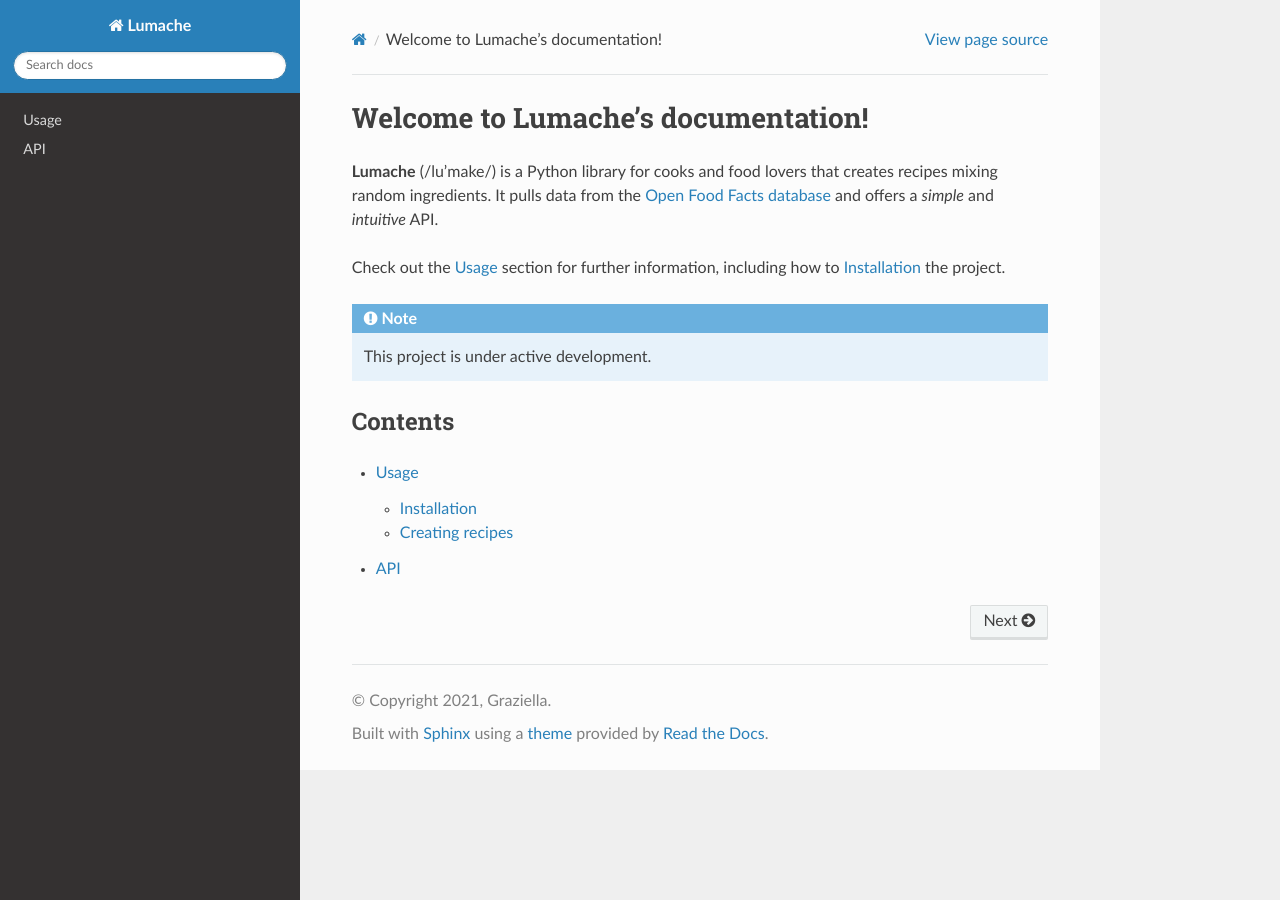
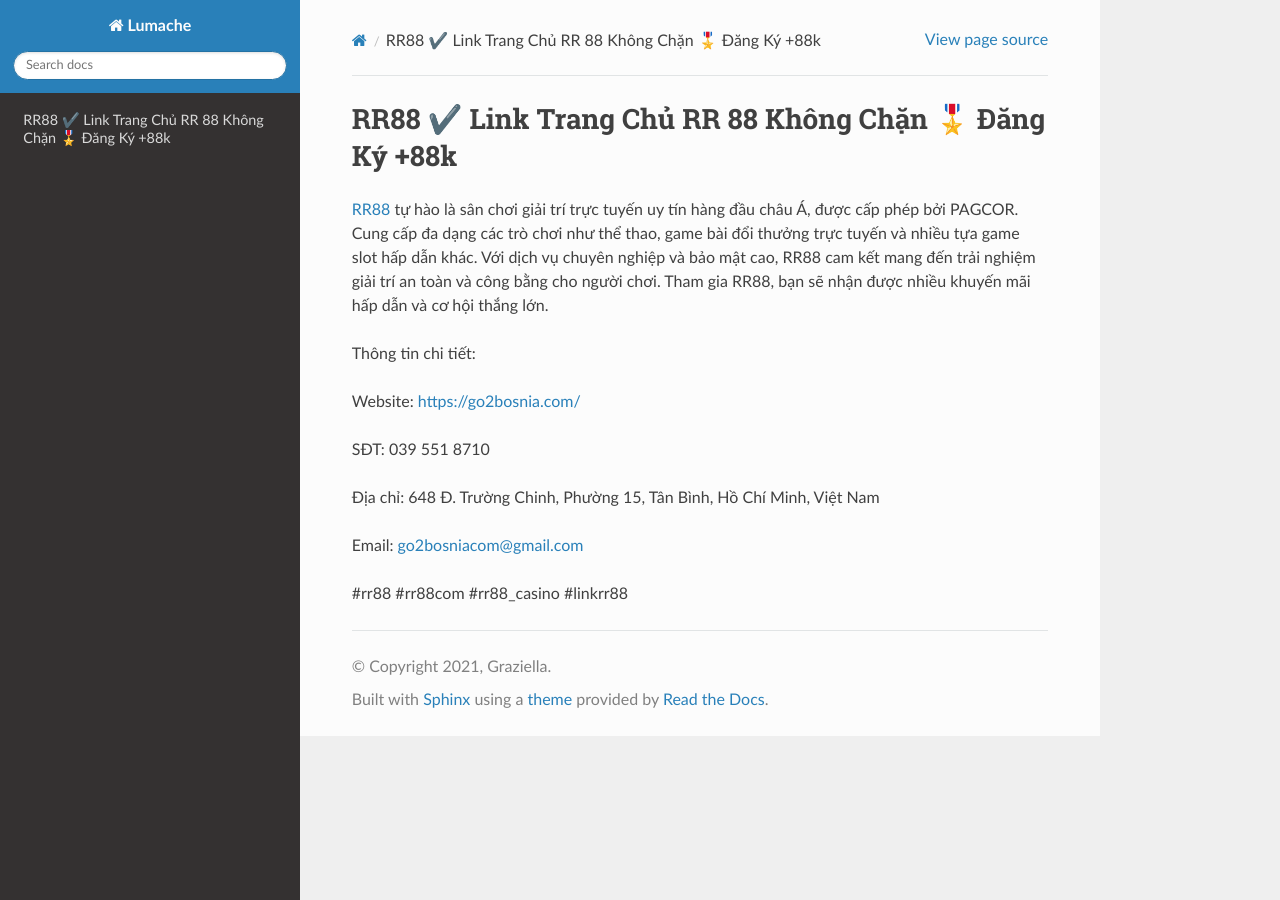
Before and after one commit to parkisngan19/rr88go2bosniacom, a Sphinx documentation site: the page built from docs/source/index.rst, in a window 1280 px wide. Built offline with Sphinx 7.4.7 and the Read the Docs theme 3.1.0, drawn with Linux system fonts in a browser that asks for light colours.

Commit message:
Update index.rst

```diff
--- a/docs/source/index.rst
+++ b/docs/source/index.rst
@@ -1,22 +1,16 @@
-Welcome to Lumache's documentation!
+RR88 ✔️ Link Trang Chủ RR 88 Không Chặn 🎖️ Đăng Ký +88k
 ===================================
 
-**Lumache** (/lu'make/) is a Python library for cooks and food lovers
-that creates recipes mixing random ingredients.
-It pulls data from the `Open Food Facts database <https://world.openfoodfacts.org/>`_
-and offers a *simple* and *intuitive* API.
+`RR88 <https://go2bosnia.com/>`_ tự hào là sân chơi giải trí trực tuyến uy tín hàng đầu châu Á, được cấp phép bởi PAGCOR. Cung cấp đa dạng các trò chơi như thể thao, game bài đổi thưởng trực tuyến và nhiều tựa game slot hấp dẫn khác. Với dịch vụ chuyên nghiệp và bảo mật cao, RR88 cam kết mang đến trải nghiệm giải trí an toàn và công bằng cho người chơi. Tham gia RR88, bạn sẽ nhận được nhiều khuyến mãi hấp dẫn và cơ hội thắng lớn.
 
-Check out the :doc:`usage` section for further information, including
-how to :ref:`installation` the project.
+Thông tin chi tiết:
 
-.. note::
+Website: https://go2bosnia.com/
 
-   This project is under active development.
+SĐT: 039 551 8710
 
-Contents
---------
+Địa chỉ: 648 Đ. Trường Chinh, Phường 15, Tân Bình, Hồ Chí Minh, Việt Nam
 
-.. toctree::
+Email: go2bosniacom@gmail.com
 
-   usage
-   api
+#rr88 #rr88com #rr88_casino #linkrr88
```
